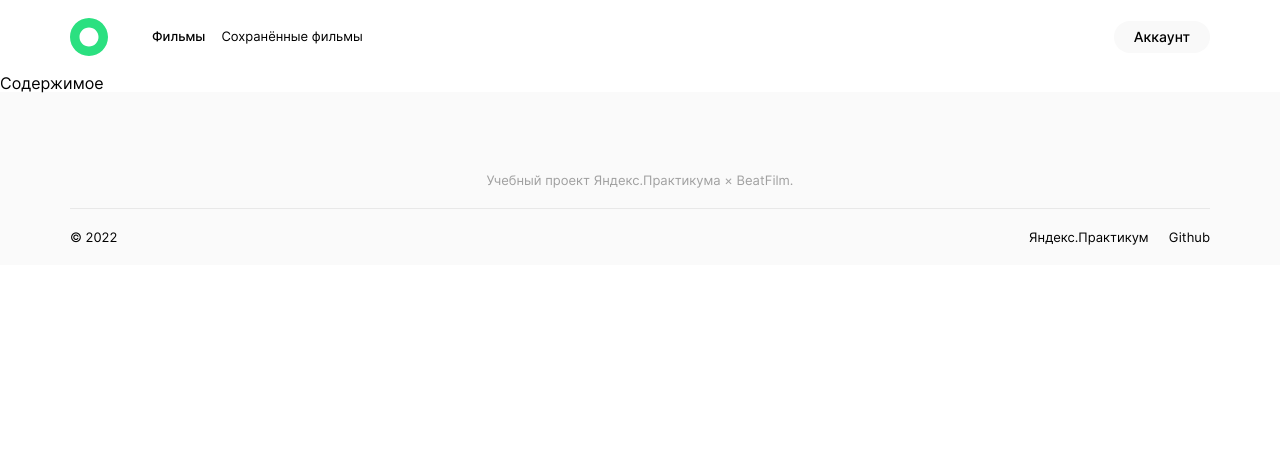
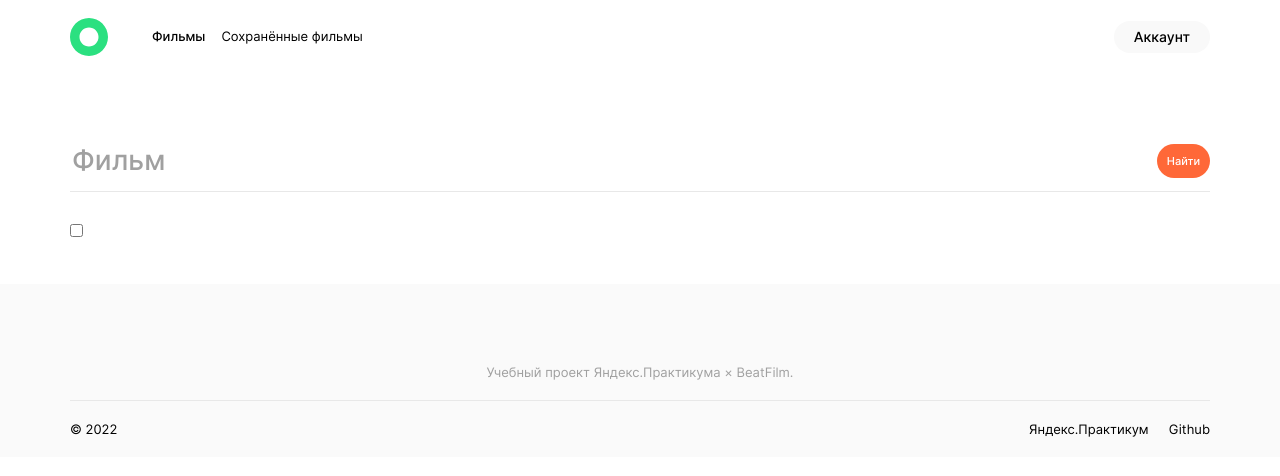
Before and after one commit to novvember/movies-explorer-frontend, a React (Create React App) app: page /movies in a window 1280 px wide. Shown: the top 476 px of the page. Built offline with nearby package versions, Linux system fonts and the light colour scheme.

Commit message:
feat: add SearchForm component

```diff
--- /dev/null
+++ b/src/components/movies/Checkbox/Checkbox.js
@@ -0,0 +1,10 @@
+import classNames from 'classnames';
+import './Checkbox.css';
+
+function Checkbox({ className }) {
+  return (
+    <input type="checkbox" className={classNames(className, 'checkbox')} />
+  );
+}
+
+export default Checkbox;
--- a/src/components/movies/Movies/Movies.js
+++ b/src/components/movies/Movies/Movies.js
@@ -1,6 +1,7 @@
 import Footer from '../../common/Footer/Footer';
 import Header from '../../common/Header/Header';
 import Navigation from '../../common/Navigation/Navigation';
+import SearchForm from '../SearchForm/SearchForm';
 import './Movies.css';
 
 function Movies() {
@@ -10,7 +11,7 @@ function Movies() {
         <Navigation />
       </Header>
       <main>
-        Содержимое
+        <SearchForm />
       </main>
       <Footer />
     </>
--- a/src/components/movies/SearchForm/SearchForm.css
+++ b/src/components/movies/SearchForm/SearchForm.css
@@ -0,0 +1,105 @@
+.search-form {
+  padding-top: 75px;
+  padding-bottom: 50px;
+  display: grid;
+  row-gap: 40px;
+  grid-template-columns: 1fr min-content;
+  grid-template-areas:
+    'input button'
+    'checkbox checkbox';
+}
+
+@media (min-width: 768px) {
+  .search-form {
+    padding-top: 67px;
+    padding-bottom: 60px;
+    row-gap: 30px;
+  }
+}
+
+@media (min-width: 1280px) {
+  .search-form {
+    padding-top: 57px;
+    padding-bottom: 47px;
+    row-gap: 32px;
+  }
+}
+
+.search-form__input {
+  grid-area: input;
+  grid-column: 1/-1;
+  border: none;
+  border-bottom: 1px solid var(--background-variant-secondary);
+  padding-block: 15px;
+  transition: border-bottom-color 0.3s;
+  padding-right: 60px; /* Space for input button */
+  /* Текст */
+  font-style: normal;
+  font-weight: 500;
+  font-size: 18px;
+  line-height: 1.22;
+  color: var(--on-surface);
+}
+
+@media (min-width: 768px) {
+  .search-form__input {
+    padding-block: 13px;
+    font-size: 28px;
+    line-height: 1.21;
+  }
+}
+
+.search-form__input:focus {
+  border-bottom-color: var(--primary);
+  outline: none;
+}
+
+.search-form__input::placeholder {
+  color: var(--on-surface-variant);
+}
+
+.search-form__checkbox {
+  grid-area: checkbox;
+  justify-self: center;
+}
+
+@media (min-width: 768px) {
+  .search-form__checkbox {
+    justify-self: end;
+  }
+}
+
+@media (min-width: 1280px) {
+  .search-form__checkbox {
+    justify-self: start;
+  }
+}
+
+.search-form__button {
+  /* Расположение */
+  grid-area: button;
+  align-self: center;
+  /* Сброс */
+  cursor: pointer;
+  border: none;
+  background-color: var(--secondary);
+  color: var(--on-secondary);
+  /* Размеры */
+  padding: 8px 10px;
+  border-radius: 48px;
+  /* Текст */
+  font-style: normal;
+  font-weight: 500;
+  font-size: 11px;
+  line-height: 1.64;
+  /* Анимация */
+  transition: opacity 0.3s, transform 0.3s;
+}
+
+.search-form__button:hover {
+  opacity: 0.8;
+}
+
+.search-form__button:active {
+  transform: scale(0.8);
+}
--- a/src/components/movies/SearchForm/SearchForm.js
+++ b/src/components/movies/SearchForm/SearchForm.js
@@ -0,0 +1,16 @@
+import Checkbox from '../Checkbox/Checkbox';
+import './SearchForm.css';
+
+function SearchForm() {
+  return (
+    <form className="search-form section">
+      <input type="text" className="search-form__input" placeholder="Фильм" />
+      <Checkbox className="search-form__checkbox" />
+      <button type="submit" className="search-form__button">
+        Найти
+      </button>
+    </form>
+  );
+}
+
+export default SearchForm;
--- a/src/index.css
+++ b/src/index.css
@@ -35,6 +35,7 @@ html {
   --primary: #2be080;
   --on-primary: #000;
   --secondary: #ff6838;
+  --on-secondary: #fff;
   --footer: #fafafa;
   --on-footer: #a0a0a0;
   --account-button: #f9f9f9;
```
Also changed, not shown: src/components/movies/Checkbox/Checkbox.css (added).
